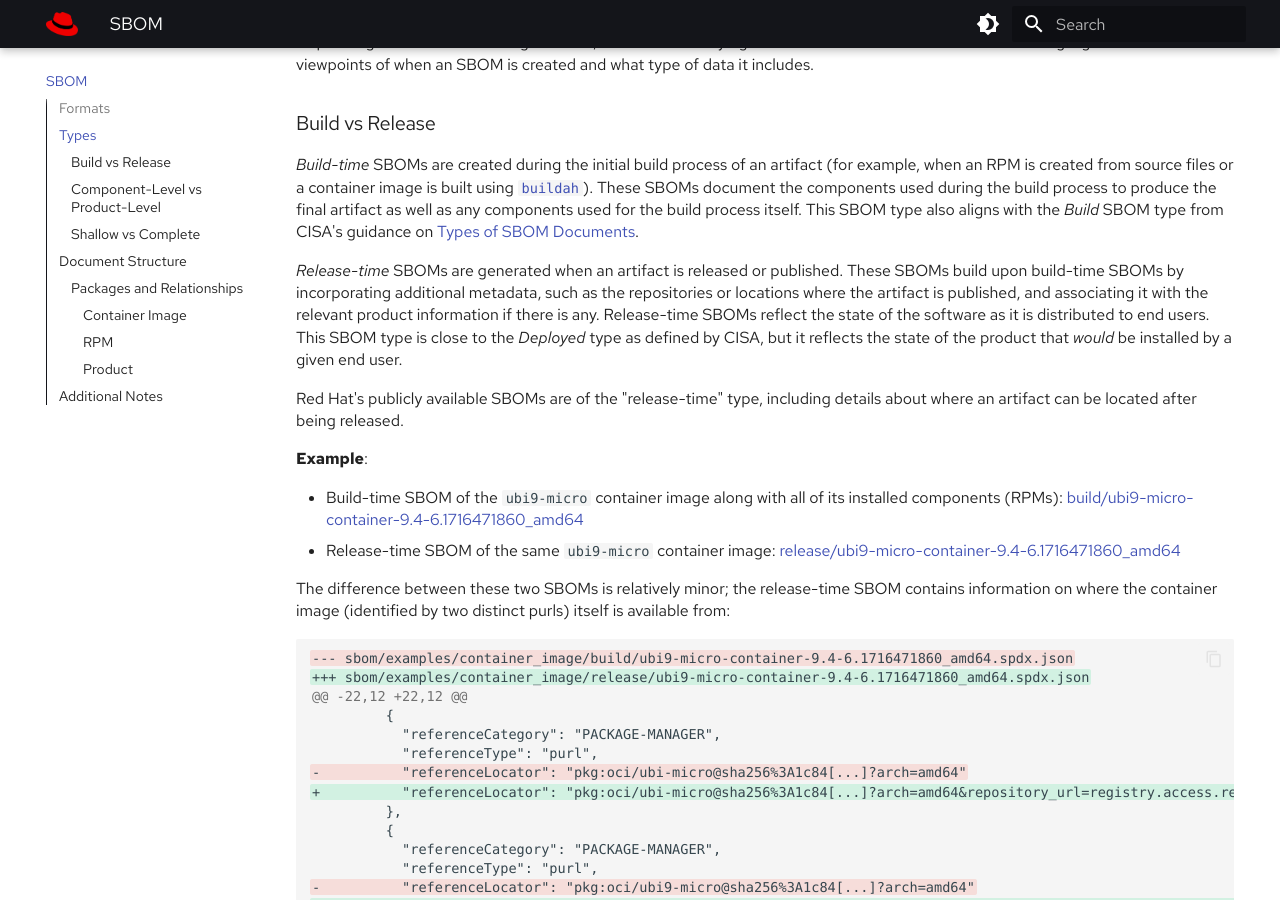
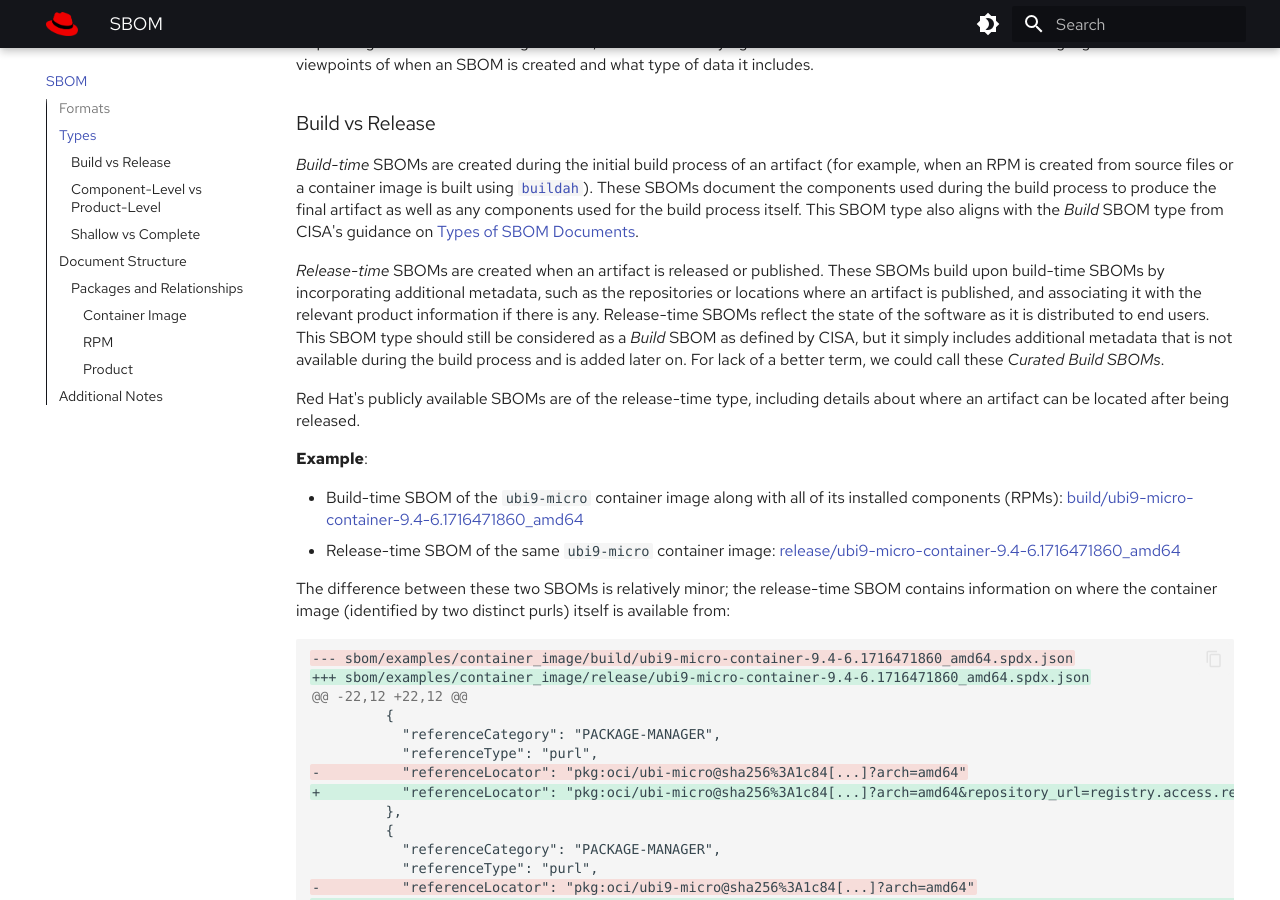
Before and after one commit to RedHatProductSecurity/security-data-guidelines, an MkDocs documentation site: the page built from docs/sbom.md, in a window 1280 px wide and 900 px high, scrolled down 1114 px. Built offline with MkDocs 1.6.1 and Material for MkDocs 9.7.7, drawn with Linux system fonts in a browser that asks for light colours; some web fonts are replaced.

Commit message:
Clarify SBOM type for release-time SBOMs
...to better align with the CISA SBOM type definitions.

```diff
--- a/docs/sbom.md
+++ b/docs/sbom.md
@@ -56,13 +56,14 @@ components used during the build process to produce the final artifact as well a
 process itself. This SBOM type also aligns with the _Build_ SBOM type from CISA's guidance on
 [Types of SBOM Documents](https://www.cisa.gov/sites/default/files/2023-04/sbom-types-document-508c.pdf).
 
-_Release-time_ SBOMs are generated when an artifact is released or published. These SBOMs build upon build-time
-SBOMs by incorporating additional metadata, such as the repositories or locations where the artifact is
+_Release-time_ SBOMs are created when an artifact is released or published. These SBOMs build upon build-time
+SBOMs by incorporating additional metadata, such as the repositories or locations where an artifact is
 published, and associating it with the relevant product information if there is any. Release-time SBOMs reflect the
-state of the software as it is distributed to end users. This SBOM type is close to the _Deployed_ type as defined
-by CISA, but it reflects the state of the product that _would_ be installed by a given end user.
+state of the software as it is distributed to end users. This SBOM type should still be considered as a _Build_ SBOM
+as defined by CISA, but it simply includes additional metadata that is not available during the build process and is
+added later on. For lack of a better term, we could call these _Curated Build SBOMs_.
 
-Red Hat's publicly available SBOMs are of the "release-time" type, including details about where an artifact
+Red Hat's publicly available SBOMs are of the release-time type, including details about where an artifact
 can be located after being released.
 
 **Example**:
```
